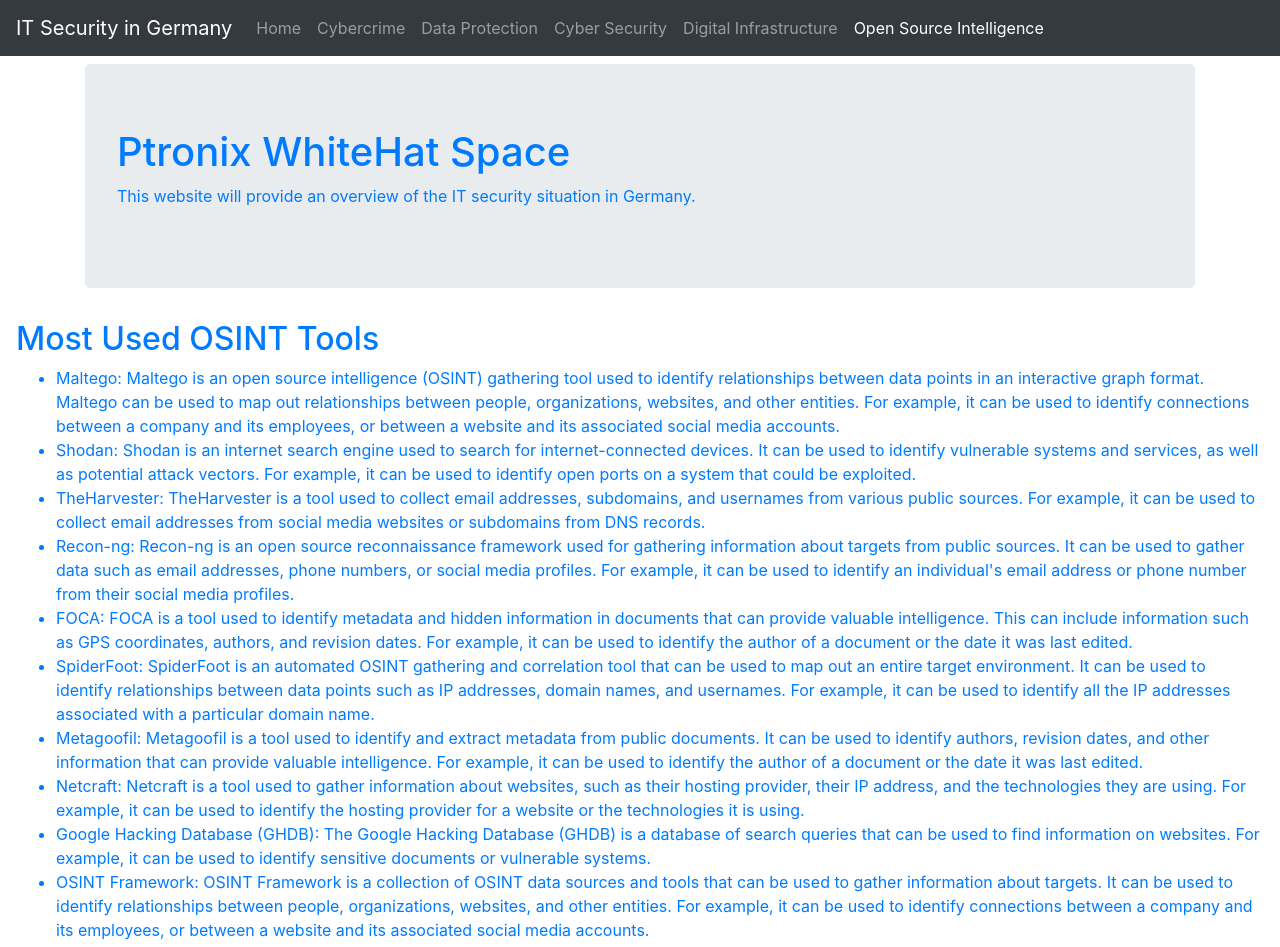
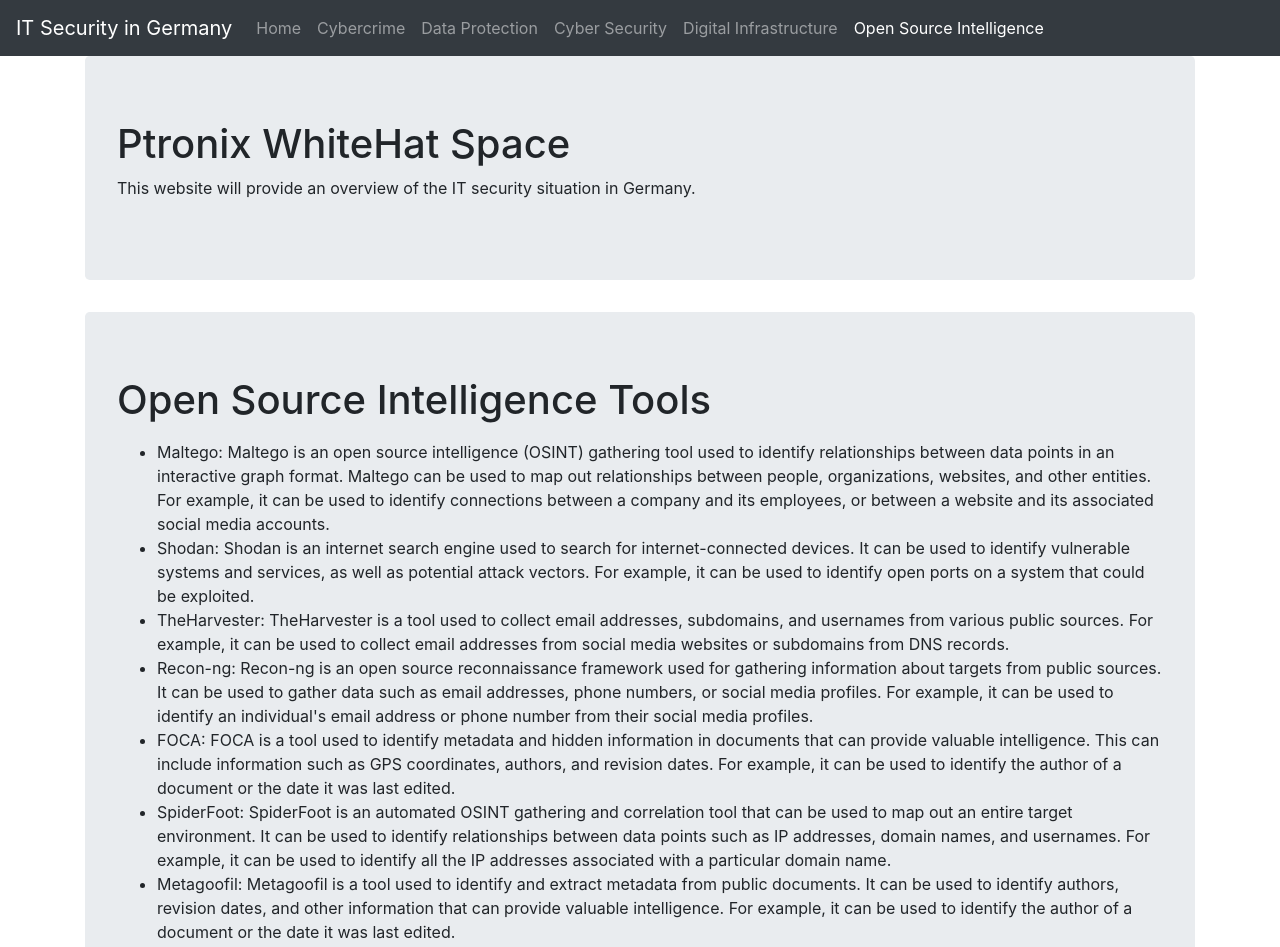
Before and after one commit to Ptronix/WhiteHat, a plain HTML site: page osint-tools.html in a window 1280 px wide. Shown: the top 947 px of the page. Drawn offline with nearby package versions, Linux system fonts and the light colour scheme.

Commit message:
Update osint-tools.html

```diff
--- a/osint-tools.html
+++ b/osint-tools.html
@@ -32,7 +32,7 @@
                     <a class="nav-link" href="digital-infrastructure.html">Digital Infrastructure</a>
                 </li>
                 <li class="nav-item active ">
-                    <a class="nav-link" href="osint-tools.html">Open Source Intelligence<span class="sr-only">(current)</span>
+                    <a class="nav-link" href="osint-tools.html">Open Source Intelligence<span class="sr-only">(current)</span></a>
                 </li>
             </ul>
         </div>
@@ -49,12 +49,12 @@
     <script src="https://cdn.jsdelivr.net/npm/popper.js@1.16.0/dist/umd/popper.min.js" integrity="sha384-Q6E9RHvbIyZFJoft+2mJbHaEWldlvI9IOYy5n3zV9zzTtmI3UksdQRVvoxMfooAo" crossorigin="anonymous"></script>
     <script src="https://stackpath.bootstrapcdn.com/bootstrap/4.4.1/js/bootstrap.min.js" integrity="sha384-wfSDF2E50Y2D1uUdj0O3uMBJnjuUD4Ih7YwaYd1iqfktj0Uod8GCExl3Og8ifwB6" crossorigin="anonymous"></script>
 
-</body>
-</html>
-<p>
-<h2>Most Used OSINT Tools</h2>
-
-<ul>
+<body>
+    <div class="container">
+        <div class="jumbotron">
+            <h1>Open Source Intelligence Tools</h1>
+            <p>
+            <ul>
   <li>Maltego: Maltego is an open source intelligence (OSINT) gathering tool used to identify relationships between data points in an interactive graph format. Maltego can be used to map out relationships between people, organizations, websites, and other entities. For example, it can be used to identify connections between a company and its employees, or between a website and its associated social media accounts. </li>
   <li>Shodan: Shodan is an internet search engine used to search for internet-connected devices. It can be used to identify vulnerable systems and services, as well as potential attack vectors. For example, it can be used to identify open ports on a system that could be exploited. </li>
   <li>TheHarvester: TheHarvester is a tool used to collect email addresses, subdomains, and usernames from various public sources. For example, it can be used to collect email addresses from social media websites or subdomains from DNS records. </li>
@@ -66,4 +66,9 @@
   <li>Google Hacking Database (GHDB): The Google Hacking Database (GHDB) is a database of search queries that can be used to find information on websites. For example, it can be used to identify sensitive documents or vulnerable systems. </li>
   <li>OSINT Framework: OSINT Framework is a collection of OSINT data sources and tools that can be used to gather information about targets. It can be used to identify relationships between people, organizations, websites, and other entities. For example, it can be used to identify connections between a company and its employees, or between a website and its associated social media accounts. </li>
 </ul>
-</p>
+            </p>
+        </div>
+    </div>
+</body>
+
+</html>
```
